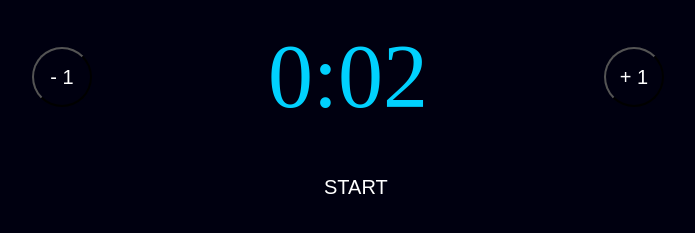
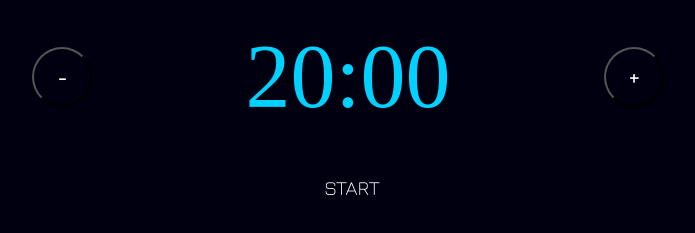
Before and after one commit to Laura-DelDuca/timer_react, a React app: page / in a window 1280 px wide. Shown: the part 323-556 px from the top of the page, without its empty margins (292-987 px from the left). Built offline with nearby package versions, Linux system fonts and the light colour scheme.

Commit message:
bricoles CSS

```diff
--- a/src/components/App.js
+++ b/src/components/App.js
@@ -9,7 +9,7 @@ class App extends React.Component {
     constructor(props) {
         super(props)
         this.state = {
-            time: 2,
+            time: 1200,
             isToggleOn: true,
             showModal: false,
         }
--- a/src/components/Decrement.js
+++ b/src/components/Decrement.js
@@ -11,7 +11,7 @@ class Decrement extends React.Component {
   render() {
     return (
       <button id="decrement" className="buttons" onClick={this.props.onClick}>
-        - 1
+        -
           </button>
     );
     console.log(this.state.time);
--- a/src/components/Increment.js
+++ b/src/components/Increment.js
@@ -11,7 +11,7 @@ class Increment extends React.Component {
   render() {
     return (
       <button id="increment" className="buttons" onClick={this.props.onClick}>
-        + 1
+        +
           </button>
     );
     console.log(this.state.time);
--- a/src/components/Modal.js
+++ b/src/components/Modal.js
@@ -18,7 +18,7 @@ class Modal extends React.Component {
           //overlayClassName: utilisée pour mettre du css à l'apparition du Modal
           overlayClassName="overlay"
         >
-          <p id="textModal">Time's over mate... C'mon, have a break !</p>
+          <p id="textModal">Time's up mate... C'mon, have a break !</p>
           <button id="closeModal" className="buttonsModal" onClick={this.props.onClick}>Close</button>
           <button id="restartModal" className="buttonsModal" onClick={this.props.onClick2}>Restart</button>
         </ReactModal>
--- a/src/scss/app.css
+++ b/src/scss/app.css
@@ -1,4 +1,7 @@
-
+@font-face {
+  font-family: "Jura";
+  src: url("../../public/fonts/Jura-Light.ttf")
+}
 
 body {
   background-color: #000010;
@@ -31,7 +34,10 @@ body {
 	background:#000010;
 	border-radius:50%;
   color: white;
-  font-size: 20px
+  font-size: 20px;
+  font-weight: bold;
+  font-family: Jura, sans-serif;
+  cursor:pointer;
 }
 
 #increment {
@@ -39,7 +45,7 @@ body {
   grid-column-end: 5;
   grid-row-start: 2;
   grid-row-end: 3;
-  align-self: center
+  align-self: center;
 }
 
 #decrement {
@@ -79,6 +85,7 @@ body {
   border: none;
   outline:none;
   font-weight: thin;
+  font-family: Jura, sans-serif;
 }
 
 .Modal {
@@ -90,7 +97,7 @@ body {
   height: 250px;
   border: 4px solid #00D1FE;
   border-radius: 30px;
-  box-shadow: 10px 15px #888888;
+  box-shadow: 8px 13px #aaaaaa;
 }
 
 #textModal {
@@ -102,6 +109,7 @@ body {
   font-size: 20px;
   font-weight: thin;
   margin-top: 40px;
+  font-family: Jura, sans-serif;
 }
 
 .buttonsModal {
@@ -113,7 +121,7 @@ body {
   border: none;
   outline:none;
   font-weight: thin;
-  margin-top: 30px
+  margin-top: 30px;
 }
 
 #closeModal {
@@ -122,8 +130,8 @@ body {
   grid-row-start: 2;
   grid-row-end: 3;
   justify-self: center;
-  margin-bottom: 40px
-
+  margin-bottom: 40px;
+  font-family: Jura, sans-serif;
 }
 
 #restartModal {
@@ -131,7 +139,8 @@ body {
   grid-column-end: 3;
   grid-row-start: 2;
   grid-row-end: 3;
-  justify-self: center
+  justify-self: center;
+  font-family: Jura, sans-serif;
 }
 
 .overlay {
@@ -143,7 +152,6 @@ body {
   left: 0;
   right :0;
   align-items: center
-
 }
 
 
```
Also changed, not shown: dist/Jura-Light.8df598a4.ttf (added), public/fonts/Jura-Light.ttf (added), 5 other files.
